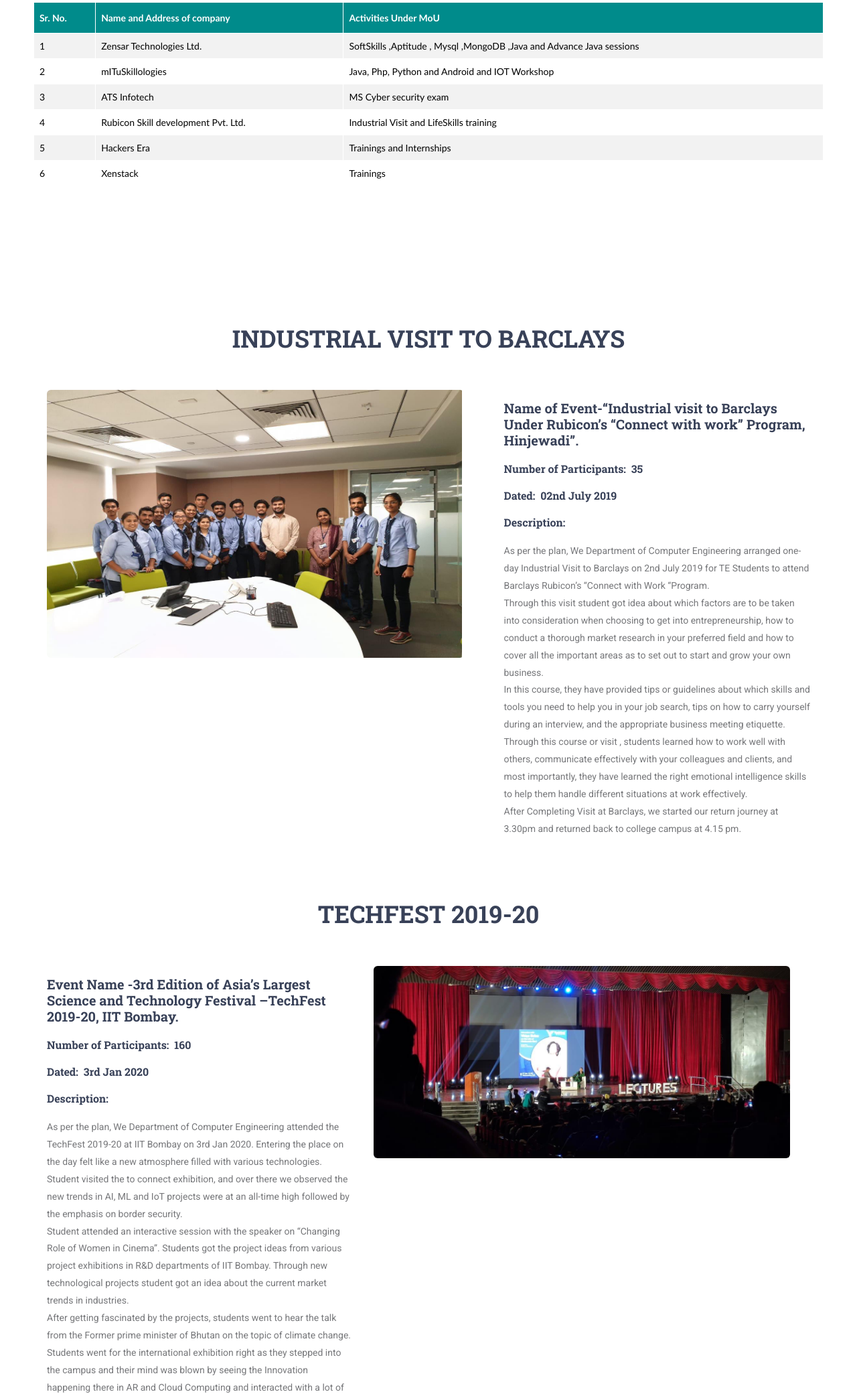
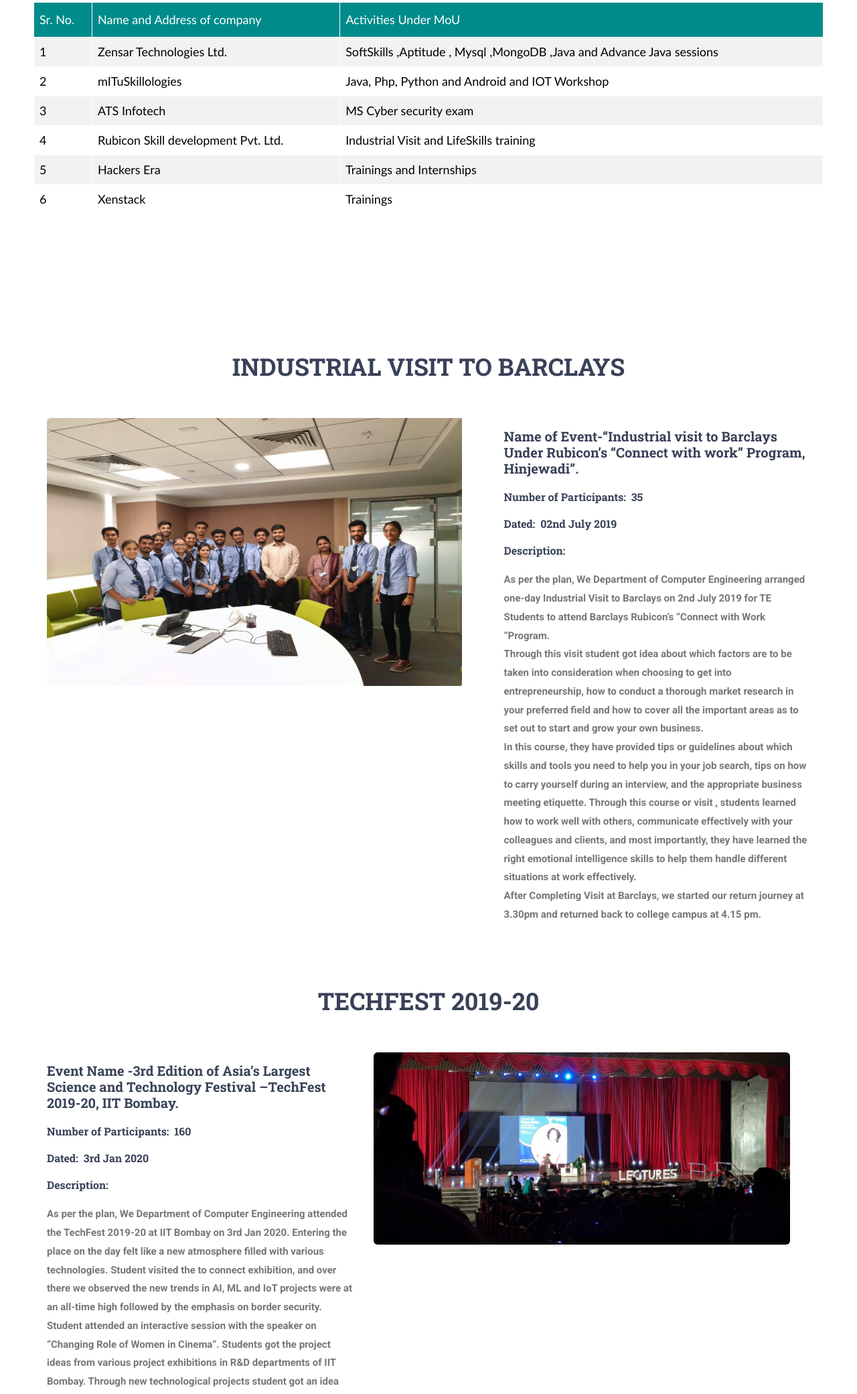
Before and after one commit to omkar-ghotekar/Computer, a plain HTML site: page Industry_Institute_Interaction.html in a window 1280 px wide. Shown: the part 468-2549 px from the top of the page at 67% size. Drawn offline with Linux system fonts and the light colour scheme.

Commit message:
Update Industry_Institute_Interaction.html

```diff
--- a/Industry_Institute_Interaction.html
+++ b/Industry_Institute_Interaction.html
@@ -83,6 +83,8 @@
   border: 1px solid #fff;
 color: #000;
   padding: 8px;
+    font-size: 18px;
+    font-weight: 450;
 }
 
 #customers tr:nth-child(even){background-color: #f2f2f2;}
@@ -485,7 +487,7 @@ color: #000;
                                 <h6>Number of Participants:&nbsp; 35</h6><br>
                                 <h6>Dated:&nbsp; 02nd July 2019</h6> <br>
                                 <h6>Description:</h6> <br>
-                            <p>As per the plan, We Department of Computer Engineering arranged one-day Industrial Visit to Barclays on   2nd July 2019 for TE Students to attend Barclays Rubicon’s “Connect with Work “Program.<br>
+                            <p style="font-size: 15px; font-weight: 600;">As per the plan, We Department of Computer Engineering arranged one-day Industrial Visit to Barclays on   2nd July 2019 for TE Students to attend Barclays Rubicon’s “Connect with Work “Program.<br>
 Through this visit student got idea about which factors are to be taken into consideration when choosing to get into entrepreneurship, how to conduct a thorough market research in your preferred field and how to cover all the important areas as to set out to start and grow your own business.<br>
 In this course, they have provided tips or guidelines about which skills and tools you need to help you in your job search, tips on how to carry yourself during an interview, and the appropriate business meeting etiquette.
 Through this course or visit , students learned how to work well with others, communicate effectively with your colleagues and clients, and most importantly, they have learned the right emotional intelligence skills to help them  handle different situations at work effectively.<br>
@@ -525,7 +527,7 @@ After Completing Visit at Barclays, we started our return journey at 3.30pm and
                                 <h6>Dated:&nbsp; 3rd Jan 2020</h6> <br>
 
                                 <h6>Description:</h6> <br>
-                            <p>As per the plan, We Department of Computer Engineering attended the TechFest 2019-20 at IIT Bombay on 3rd Jan 2020. Entering the place on the day felt like a new atmosphere filled with various technologies. Student visited the to connect exhibition, and over there we observed the new trends in AI, ML and  IoT projects were at an all-time high followed by the emphasis on border security.
+                            <p style="font-size: 15px; font-weight: 600;">As per the plan, We Department of Computer Engineering attended the TechFest 2019-20 at IIT Bombay on 3rd Jan 2020. Entering the place on the day felt like a new atmosphere filled with various technologies. Student visited the to connect exhibition, and over there we observed the new trends in AI, ML and  IoT projects were at an all-time high followed by the emphasis on border security.
 <br>
 Student attended an interactive session with the speaker on “Changing Role of Women in Cinema”. Students got the project ideas from various project exhibitions in R&D departments of IIT Bombay. Through new technological projects student got an idea about the current market trends in industries. <br>
 
@@ -621,7 +623,7 @@ After completing visit at IIT Bombay, we started our return journey at 3.15pm an
                                 <h6>Number of Participants:&nbsp; 35</h6><br>
                                 <h6>Dated:&nbsp; 25th Feb 2020</h6> <br>
                                 <h6>Description:</h6> <br>
-                            <p>The Department of Computer Engineering of PCCOER had arranged one-day Industrial Visit to “Center for Police Research (CPR)”, Pashan on ¬¬¬¬25th Feb 2020, for SE Students.
+                            <p style="font-size: 15px; font-weight: 600;">The Department of Computer Engineering of PCCOER had arranged one-day Industrial Visit to “Center for Police Research (CPR)”, Pashan on ¬¬¬¬25th Feb 2020, for SE Students.
 After the successful visit, all the students were able to get an insight about the how center provided training to Maharashtra Police.<br>
 The center reached excellence through the medium of research and training, with that they helped people and solved their problems.
 CPR had given the information about their center, CPR hadconducted workshops/ seminars and training for Police officers of Maharashtra on various subjects of interest such as: Organized Crime, Tackling Naxalism, and Use of Modern Technology in Investigation of Crime, Cyber-Crime, Cyber Laws, Motor Vehicle Tracking System, Stress Management, and Crime against Women etc. Close to 300 Training Workshop have been so far conducted in CPR, in which over 6000 participants were involved and benefitted.<br>
```
